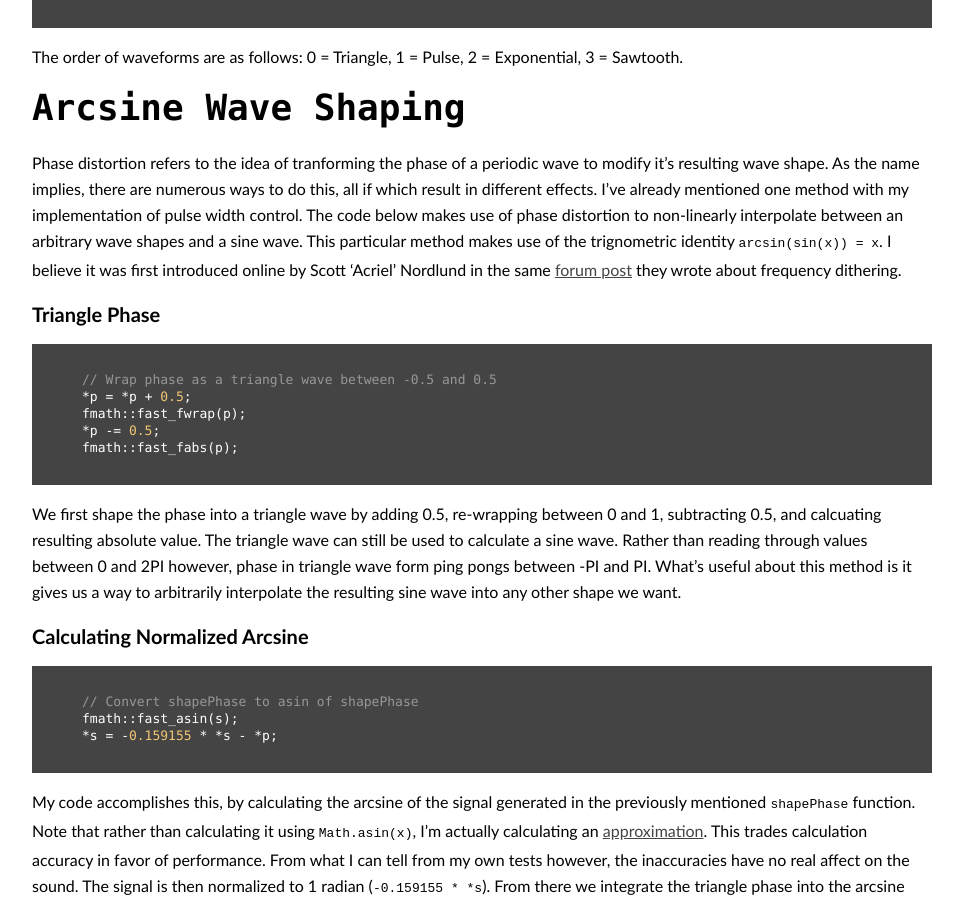
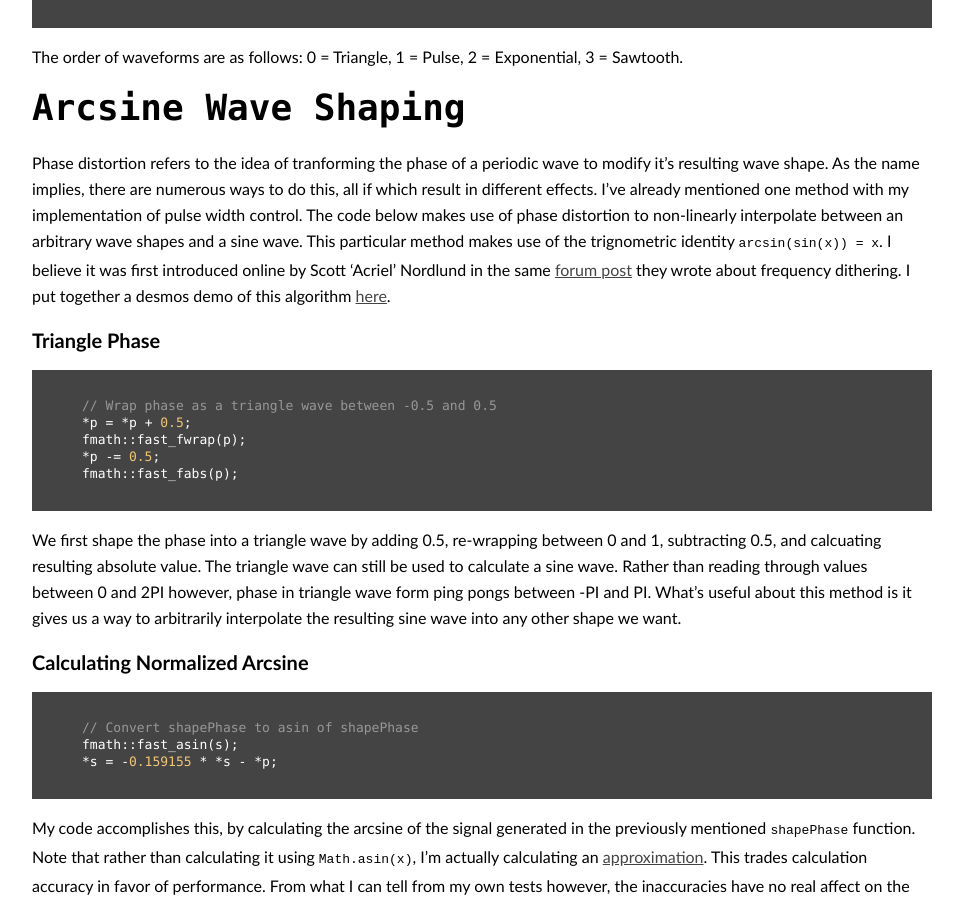
Before and after one commit to cheesoup/GRPH, a Jekyll site: the page built from _posts/2021-12-17-arbitrary-wavemorphing.md, in a window 1280 px wide and 900 px high, scrolled down 5269 px. Shown: the whole window, without its empty margins (158-1121 px from the left). Built offline with Jekyll 4.4.1, drawn with Linux system fonts in a browser that asks for light colours.

Commit message:
Editted post

```diff
--- a/_posts/2021-12-17-arbitrary-wavemorphing.md
+++ b/_posts/2021-12-17-arbitrary-wavemorphing.md
@@ -174,7 +174,7 @@ The order of waveforms are as follows: 0 = Triangle, 1 = Pulse, 2 = Exponential,
 
 # Arcsine Wave Shaping
 
-Phase distortion refers to the idea of tranforming the phase of a periodic wave to modify it's resulting wave shape. As the name implies, there are numerous ways to do this, all if which result in different effects. I've already mentioned one method with my implementation of pulse width control. The code below makes use of phase distortion to non-linearly interpolate between an arbitrary wave shapes and a sine wave. This particular method makes use of the trignometric identity `arcsin(sin(x)) = x`. I believe it was first introduced online by Scott 'Acriel' Nordlund in the same [forum post](https://forum.pdpatchrepo.info/topic/6759/new-anti-aliasing-and-phase-distortion-abstractions) they wrote about frequency dithering.
+Phase distortion refers to the idea of tranforming the phase of a periodic wave to modify it's resulting wave shape. As the name implies, there are numerous ways to do this, all if which result in different effects. I've already mentioned one method with my implementation of pulse width control. The code below makes use of phase distortion to non-linearly interpolate between an arbitrary wave shapes and a sine wave. This particular method makes use of the trignometric identity `arcsin(sin(x)) = x`. I believe it was first introduced online by Scott 'Acriel' Nordlund in the same [forum post](https://forum.pdpatchrepo.info/topic/6759/new-anti-aliasing-and-phase-distortion-abstractions) they wrote about frequency dithering. I put together a desmos demo of this algorithm [here](https://www.desmos.com/calculator/iitqa4xb7q).
 
 ## Triangle Phase
 
```
Also changed, not shown: 16 other files.
